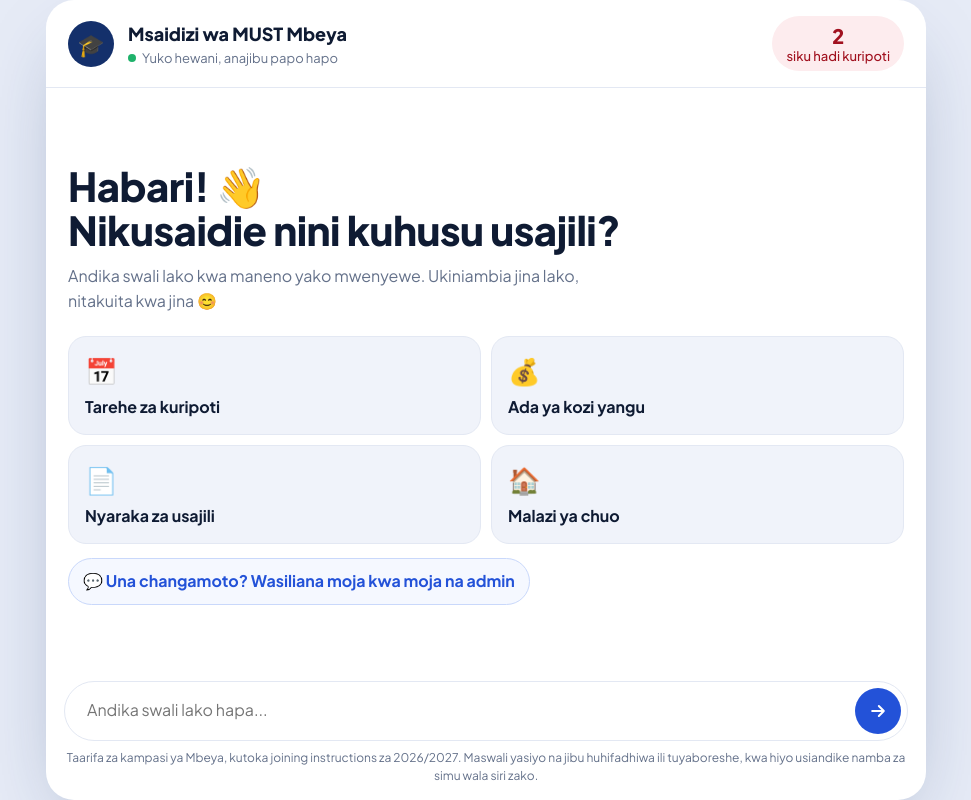
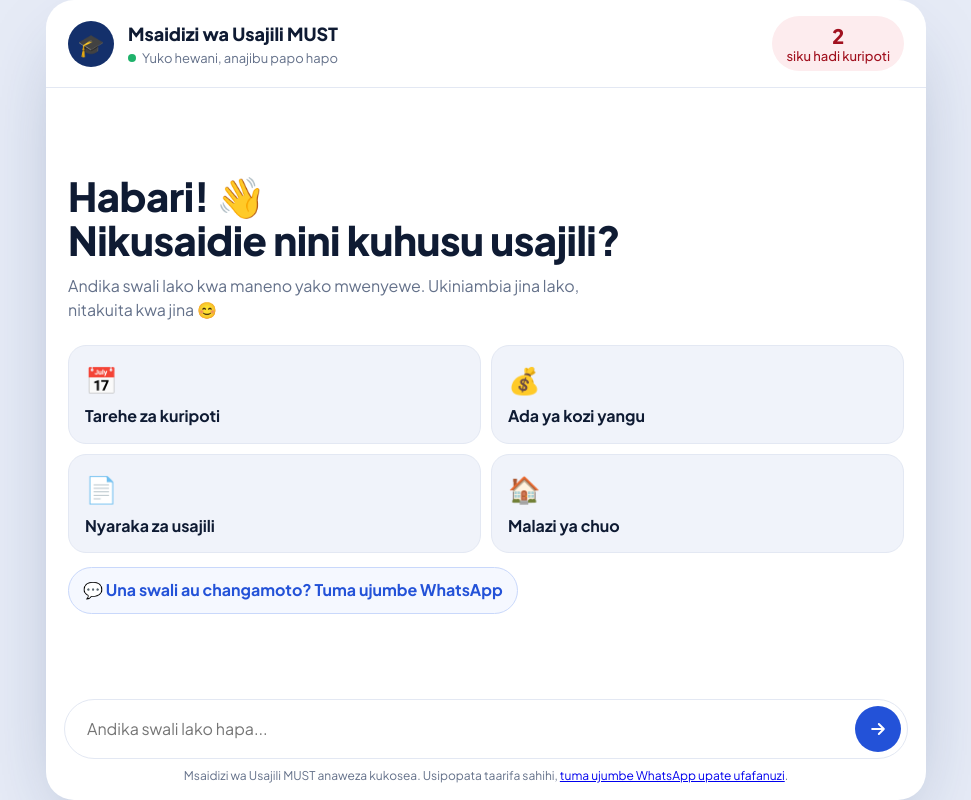
Before and after one commit to smartflexDigital/DIRA-YA-USAJILI-MUST, a plain HTML site: page index.html in a window 1280 px wide. Shown: the whole page, without its empty margins (154-1125 px from the left). Drawn offline with Linux system fonts and the light colour scheme; no server answers.

Commit message:
Add files via upload

```diff
--- a/index.html
+++ b/index.html
@@ -12,7 +12,7 @@
 <div class="app">
   <header>
     <div class="av">🎓</div>
-    <div class="tt"><h1>Msaidizi wa MUST Mbeya</h1><p><i></i>Yuko hewani, anajibu papo hapo</p></div>
+    <div class="tt"><h1>Msaidizi wa Usajili MUST</h1><p><i></i>Yuko hewani, anajibu papo hapo</p></div>
     <div class="pill"><b id="days">--</b><span id="dlabel">siku hadi kuripoti</span></div>
   </header>
   <div id="log">
@@ -20,14 +20,14 @@
       <h2>Habari! 👋<br>Nikusaidie nini kuhusu usajili?</h2>
       <p>Andika swali lako kwa maneno yako mwenyewe. Ukiniambia jina lako, nitakuita kwa jina 😊</p>
       <div id="topics"></div>
-      <a class="admin-contact" href="https://wa.me/255612626715?text=Habari%2C%20nina%20changamoto%20ya%20kujiunga%20na%20MUST" target="_blank" rel="noopener noreferrer">💬 Una changamoto? Wasiliana moja kwa moja na admin</a>
+      <a class="admin-contact" href="https://wa.me/255612626715?text=Habari%2C%20nina%20changamoto%20ya%20kujiunga%20na%20MUST" target="_blank" rel="noopener noreferrer">💬 Una swali au changamoto? Tuma ujumbe WhatsApp</a>
     </section>
   </div>
   <form id="f">
     <input id="q" autocomplete="off" placeholder="Andika swali lako hapa..." aria-label="Swali lako">
     <button aria-label="Tuma"><svg width="20" height="20" viewBox="0 0 24 24" fill="none" stroke="currentColor" stroke-width="2.4" stroke-linecap="round" stroke-linejoin="round"><path d="M5 12h14M13 6l6 6-6 6"/></svg></button>
   </form>
-  <p class="foot">Taarifa za kampasi ya Mbeya, kutoka joining instructions za 2026/2027. Maswali yasiyo na jibu huhifadhiwa ili tuyaboreshe, kwa hiyo usiandike namba za simu wala siri zako.</p>
+  <p class="foot">Msaidizi wa Usajili MUST anaweza kukosea. Usipopata taarifa sahihi, <a href="https://wa.me/255612626715?text=Habari%2C%20naomba%20ufafanuzi%20kuhusu%20usajili%20MUST" target="_blank" rel="noopener noreferrer">tuma ujumbe WhatsApp upate ufafanuzi</a>.</p>
 </div>
 <script src="data.js"></script>
 <script src="script.js"></script>
```
